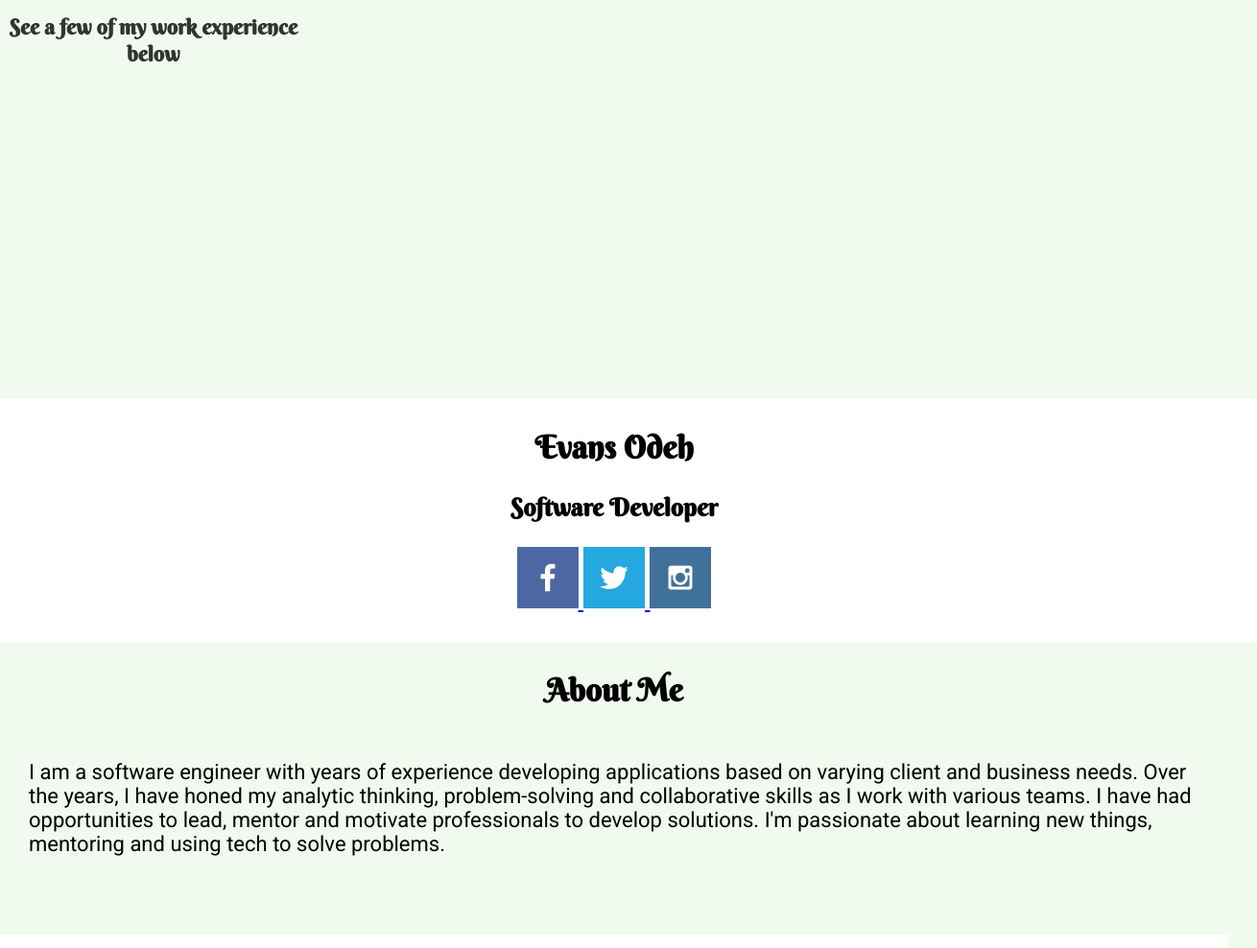
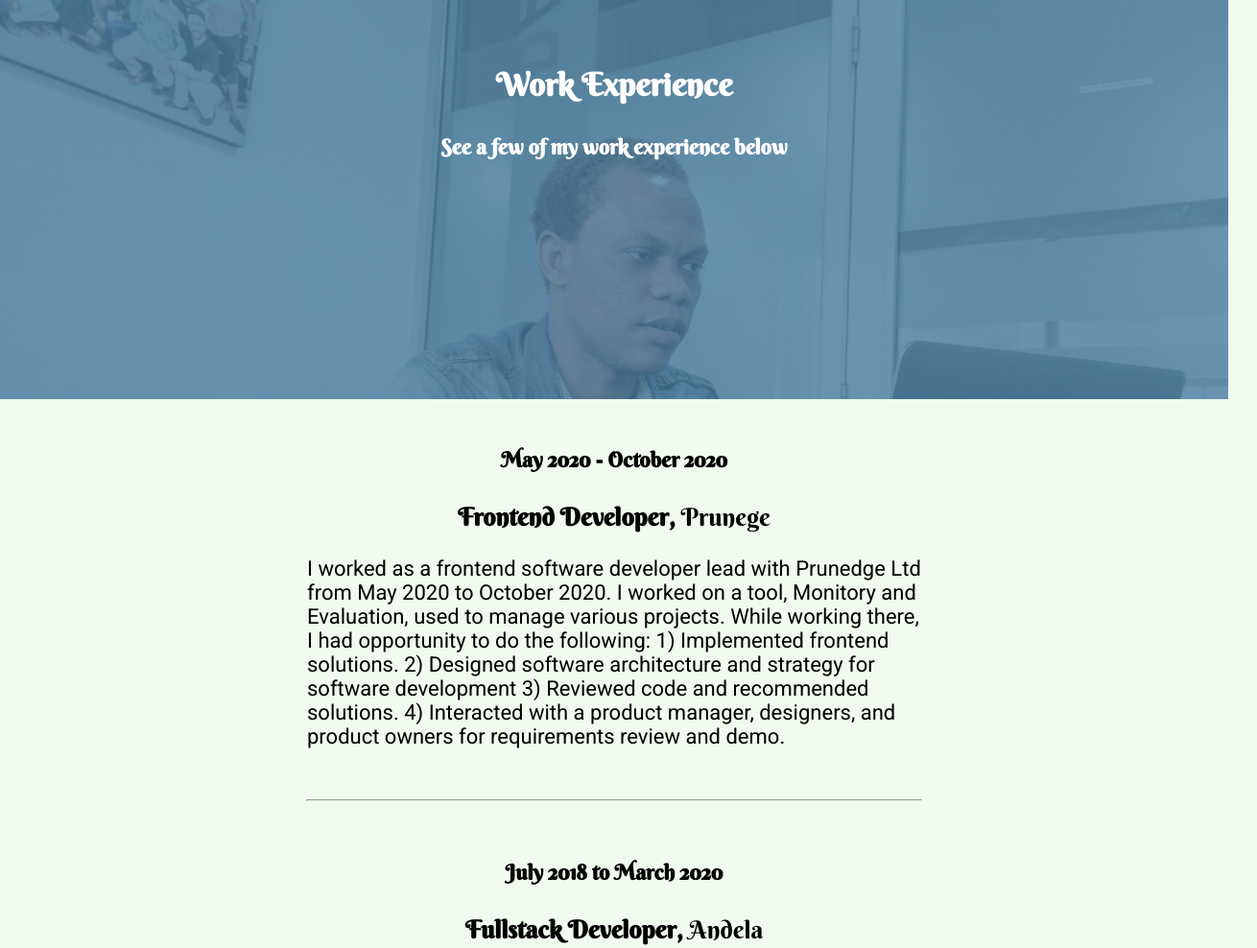
Before and after one commit to odehevans/wdd130, a plain HTML site: page portfolio/works.html in a window 1280 px wide. Shown: the part 179-1167 px from the top of the page at 96% size, 1310 px wide, since content can reach past the window. Drawn offline with Linux system fonts and the light colour scheme.

Commit message:
Update Work experience page

```diff
--- a/portfolio/styles/style.css
+++ b/portfolio/styles/style.css
@@ -102,7 +102,6 @@ nav a:hover{
 
 /* Work Experience page */
 
-
 #title-area {
   display: grid;
   grid-template-columns: repeat(4, 1fr);
@@ -130,63 +129,43 @@ nav a:hover{
   width: 100%;
   height: 100%;
   background-color: #457B9D;
+  opacity: 0.8;
 }
 
 .title-text {
   grid-column: 2/4;
   grid-row: 2/4;
-  /* width: 100%;
-  height: 100%; */
+  justify-content: center;
+  width: 100%;
+  height: 100%;
+  color: #FFFFFF;
+  text-align: center;
+  z-index: 1;
 }
 
-#hero-msg{
-  grid-column: 2/3;
-  grid-row: 1/2;
-  margin-top: 100px;
-}
-
-#hero-msg h1, #hero-msg h4 {
-  text-align: center;
-  color: #F1FAEE;
-}
-
-
-h4 {
-  color: #333333;
-}
-
-.home-grid {
-  display: grid;
-  grid-template-columns: repeat(10, 1fr);
-}
-
-main section {
+#work-details {
+  width: 100%;
   text-align: center;
 }
 
-main section img {
-  box-sizing: border-box;
+#work-details hr {
+  width: 50%;
 }
 
-
-.msg {
-  grid-column: 6/10;
-  grid-row: 6/7;
-  background-color: #FFFFFF;
-  line-height: 1.5em;
-  padding: 35px;
-  box-shadow: 5px 5px 10px #333333;
+#work-details section{
+  width: 50%;
+  margin: 0px auto;
+  padding: 20px 0;
 }
 
-.msg h2 {
-  color: #333333;
-  font-family: "Berkshire Swash", "Brush Script MT", serif;
+#work-details section p{
+  text-align: left;
 }
-.msg p {
-  color: #333333;
-  font-size: .8em;
-  padding-bottom: 15px;
+
+#work-details section span{
+  font-weight: normal;
 }
+
 
 
 footer {
--- a/portfolio/works.html
+++ b/portfolio/works.html
@@ -23,36 +23,33 @@
   </header>
   <main class="content">
     <div id="title-area">
-      <!-- <div id="image-box">
-        <img src="images/team_utahh.jpg" alt="team" />
-      </div> -->
-      <div class="title-text"></div>
-      <section id="title-box">
+      <div id="image-box">
+        <img src="images/working.jpg" alt="team" />
+      </div>
+      <div class="title-overlay"></div>
+      <section class="title-text">
         <h1>Work Experience</h1>
         <h4>See a few of my work experience below</h4>
       </section>
     </div>
-    <div id="profile-info">
-      <h2>Evans Odeh</h2>
-      <h3>Software Developer</h3>
-      <div class="social">
-        <a href="https://facebook.com" target="_blank">
-          <img src="images/facebook.png" alt="fb icon" />
-        </a>
-        <a href="https://twitter.com" target="_blank">
-          <img src="images/twitter.png" alt="twitter icon" />
-        </a>
-        <a href="https://instagram.com" target="_blank">
-          <img src="images/instagram.png" alt="instagram icon" />
-        </a>
-      </div>
+    <div id="work-details">
+      <section>
+        <h4>May 2020 - October 2020</h4>
+        <h3>Frontend Developer, <span>Prunege</span></h3>
+        <p>
+          I worked as a frontend software developer lead with Prunedge Ltd from May 2020 to October 2020. I worked on a tool, Monitory and Evaluation, used to manage various projects. While working there, I had opportunity to do the following: 1) Implemented frontend solutions. 2) Designed software architecture and strategy for software development 3) Reviewed code and recommended solutions. 4) Interacted with a product manager, designers, and product owners for requirements review and demo.
+        </p>
+      </section>
+      <hr>
+      <section>
+        <h4>July 2018 to March 2020</h4>
+        <h3>Fullstack Developer, <span>Andela</span></h3>
+        <p>
+          I worked as a fullstack software engineer with Andela from July 2018 to March 2020. I worked on two main projects - Journeyfront and Activo. Journeyfront is a solution that help companies to hire the "right people" into the "right jobs" using a web and AI technologies. While on this project, I implemented RESTful endpoints and business logic for hiring applicants, employee performance measurement, and reporting, developed reusable UI components, collaborated with PM, CTO, frontend, backend and DevOps engineers and other stakeholders.
+        </p>
+      </section>
     </div>
-    <div id="profile-summary">
-      <h2>About Me</h2>
-      <p>
-      I am a software engineer with years of experience developing applications based on varying client and business needs. Over the years, I have honed my analytic thinking, problem-solving and collaborative skills as I work with various teams. I have had opportunities to lead, mentor and motivate professionals to develop solutions. I'm passionate about learning new things, mentoring and using tech to solve problems.
-    </p>
-    </div>
+
   </main>
   <footer>
     <p>My Portfolio &copy; 2022 - Evans Odeh</p>
```
